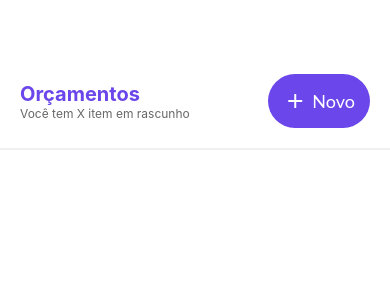
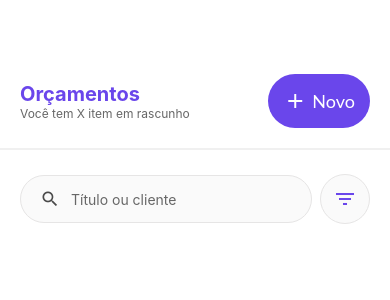
Before and after one commit to lucasdu01/RS-App-Orcamento, a React Native app: screen / in a window 390 px wide. Shown: the top 300 px of the page. Built offline with nearby package versions, Linux system fonts and the light colour scheme.

Commit message:
adicione componente de filtro

```diff
--- a/src/app/Home.tsx
+++ b/src/app/Home.tsx
@@ -3,7 +3,7 @@ import { View, Text } from "react-native";
 import { Title } from "@/components/Title";
 import { Button} from "@/components/Button";
 import { Header } from "@/components/Header";
-// import { Filter } from "@/components/FilterComponent";
+import { FilterComponent } from "@/components/FilterComponent";
 
 
 export function Home(){
@@ -13,7 +13,7 @@ export function Home(){
                 <Title>Orçamentos</Title>
                 <Button nameIcon="add">Novo</Button>
             </Header>
-            {/* <Filter/> */}
+            <FilterComponent></FilterComponent>
         </View>
     )
 }
--- a/src/components/Button.tsx
+++ b/src/components/Button.tsx
@@ -12,10 +12,12 @@ export function Button({ children, nameIcon = null, ...rest }) {
         borderRadius: 50,
         padding: 15,
         alignItems: "center",
-     }}
+      }}
     >
       <MaterialIcons name={nameIcon} color="white" size={24}></MaterialIcons>
-      <Text style={{color:"white", fontFamily: "Lato", fontSize:18}}>{children}</Text>
+      <Text style={{ color: "white", fontFamily: "Lato", fontSize: 18 }}>
+        {children}
+      </Text>
     </TouchableOpacity>
   );
 }
--- a/src/components/FilterComponent.tsx
+++ b/src/components/FilterComponent.tsx
@@ -1,3 +1,62 @@
+import {
+  TextInput,
+  TextInputProps,
+  TouchableOpacity,
+  TouchableOpacityProps,
+  View,
+} from "react-native";
+import { MaterialIcons } from "@expo/vector-icons";
+
 export function FilterComponent() {
-
+  return (
+    <View
+      style={{
+        flexDirection: "row",
+        paddingVertical: 24,
+        paddingHorizontal: 20,
+        gap: 8,
+      }}
+    >
+      <View style={{ flex: 1, justifyContent: "center" }}>
+        <MaterialIcons
+          name="search"
+          color="#4A4A4A"
+          size={20}
+          style={{
+            position: "absolute",
+            left: 20,
+            zIndex: 1,
+          }}
+        />
+        <TextInput
+          style={{
+            height: 48,
+            borderWidth: 1,
+            backgroundColor: "#FAFAFA",
+            borderColor: "#E6E5E5",
+            borderRadius: 50,
+            paddingLeft: 50,
+            paddingRight: 16,
+          }}
+          placeholder="Título ou cliente"
+          placeholderTextColor="#676767"
+        />
+      </View>
+      <TouchableOpacity
+        style={{
+          borderWidth: 1,
+          borderRadius: 50,
+          padding: 12,
+          backgroundColor: "#FAFAFA",
+          borderColor: "#E6E5E5",
+        }}
+      >
+        <MaterialIcons
+          name="filter-list"
+          color="#6A46EB"
+          size={24}
+        ></MaterialIcons>
+      </TouchableOpacity>
+    </View>
+  );
 }
--- a/src/components/Header.tsx
+++ b/src/components/Header.tsx
@@ -7,7 +7,6 @@ export function Header({ children }){
                 width: "100%",
                 flexDirection: "row",
                 justifyContent:"space-between",
-                marginBottom: 24,
                 borderBottomColor: "#F0F0F0",
                 borderBottomWidth: 2,
                 padding: 20,
```
